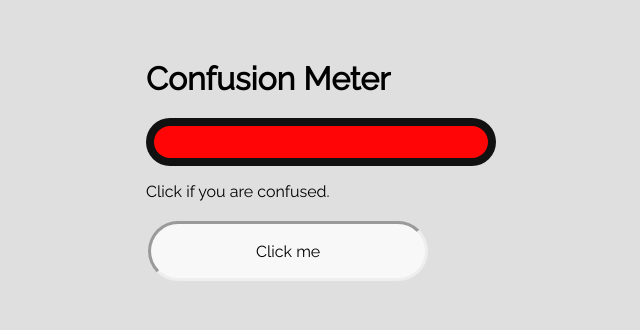
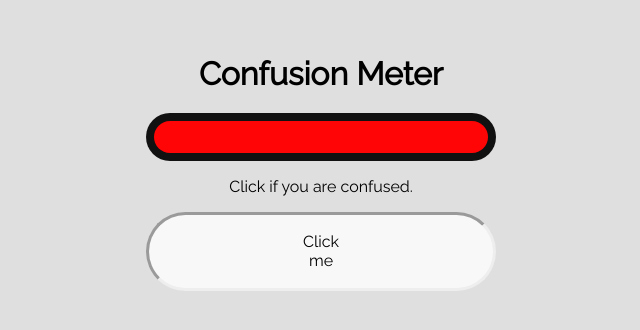
Before and after one commit to JustANormalDuck/RealTime-Counter, a website: page FrontEnd/counter1.html in a window 1280 px wide. Shown: the part 238-568 px from the top of the page, without its empty margins (319-959 px from the left). Drawn offline with nearby package versions, Linux system fonts and the light colour scheme; no server answers.

Commit message:
More issues fixed

```diff
--- a/FrontEnd/counter1.html
+++ b/FrontEnd/counter1.html
@@ -10,6 +10,10 @@
       <title>Confusion Meter</title>
    </head>
    <body>
+      <style>
+         h1 {text-align: center;}
+         p {text-align: center;}
+         </style>
       <h1>Confusion Meter</h1>
 
       <div class="progress-bar" style="--width: 10"></div>
--- a/FrontEnd/styles.css
+++ b/FrontEnd/styles.css
@@ -3,7 +3,6 @@
 }
 
 body {
-	align-items: center;
 	padding: 0;
 	margin: 0;
 }
@@ -38,10 +37,10 @@ body {
 	border: inset;
 	border-radius: 140px;
 	color: rgb(0, 0, 0);
-	padding: 5% 30%;
+	padding: 5% 40%;
 	text-align: center;
 	text-decoration: none;
 	display: inline-block;
 	font-size: 16px;
-	margin: 4px 2px;
+
   }
```
Also changed, not shown: FrontEnd/counter2.html (+4 -1 lines).
